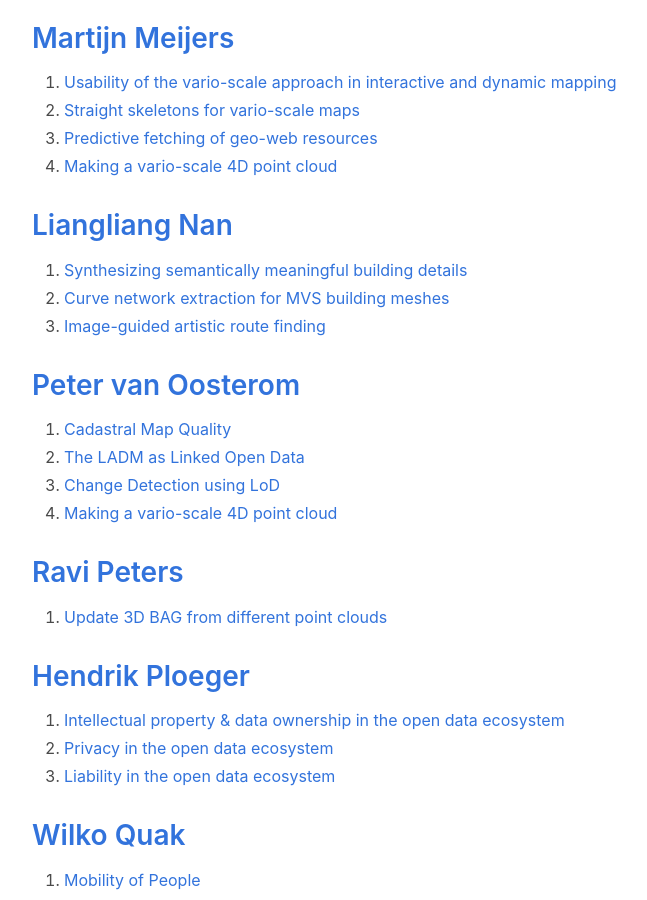
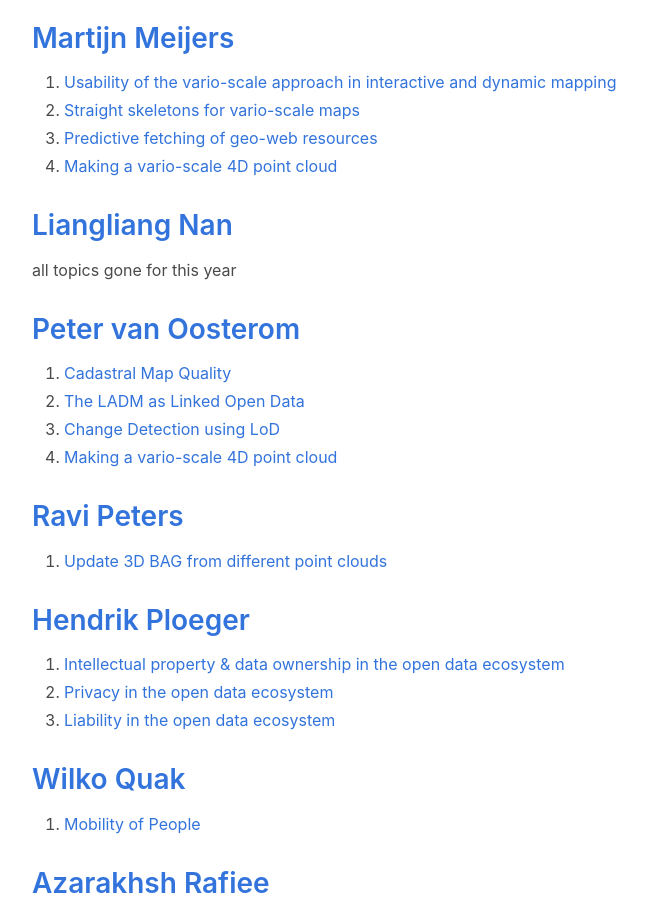
Before and after one commit to tudelft3d/geo2020, a Jekyll site: the page built from potentialtopics/index.md, in a window 1280 px wide and 900 px high, scrolled down 2873 px. Shown: the whole window, without its empty margins (32-679 px from the left). Built offline with Jekyll 4.4.1, drawn with Linux system fonts in a browser that asks for light colours; nearby versions of some CDN libraries.

Commit message:
remove chosen topics

```diff
--- a/potentialtopics/index.md
+++ b/potentialtopics/index.md
@@ -101,10 +101,7 @@ no more topics for this year
 4. [Making a vario-scale 4D point cloud](https://wiki.tudelft.nl/bin/view/Organisation/OTB/GISt/MScThesisTopics#Making_a_vario_45scale_4D_point_cloud)
 
 ## [Liangliang Nan](https://3d.bk.tudelft.nl/liangliang)
-1. [Synthesizing semantically meaningful building details](https://3d.bk.tudelft.nl/education/msctopics/#synthesizing-semantically-meaningful-building-details)
-2. [Curve network extraction for MVS building meshes](https://3d.bk.tudelft.nl/education/msctopics/#curve-network-extraction-for-mvs-building-meshes)
-3. [Image-guided artistic route finding](https://3d.bk.tudelft.nl/education/msctopics/#image-guided-artistic-route-finding)
-
+all topics gone for this year
 
 <!-- ## [Francesca Noardo](http://www.noardo.eu/) -->
 <!-- 1. [3D digital urban regulations to use GeoBIM for building permission checks](https://3d.bk.tudelft.nl/education/msctopics/#3d-digital-urban-regulations-to-use-geobim-for-building-permission-checks)
```
